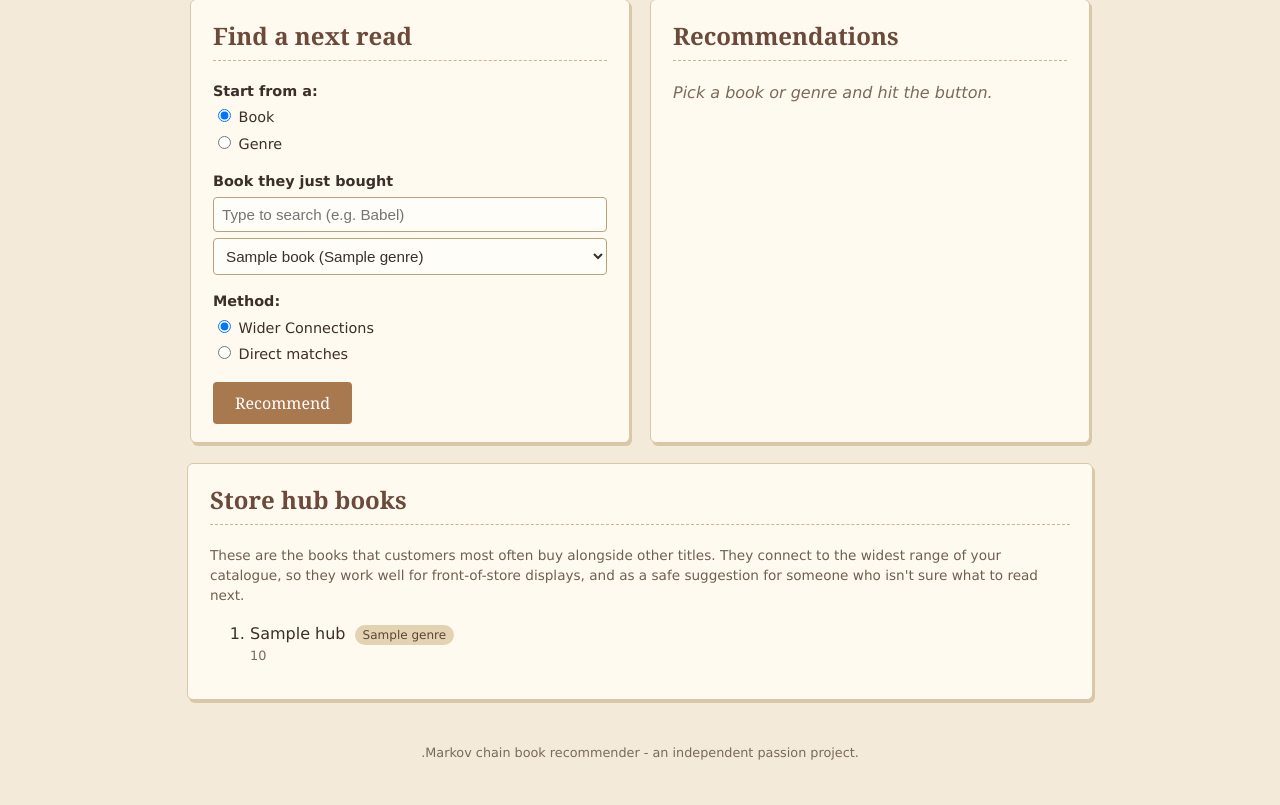
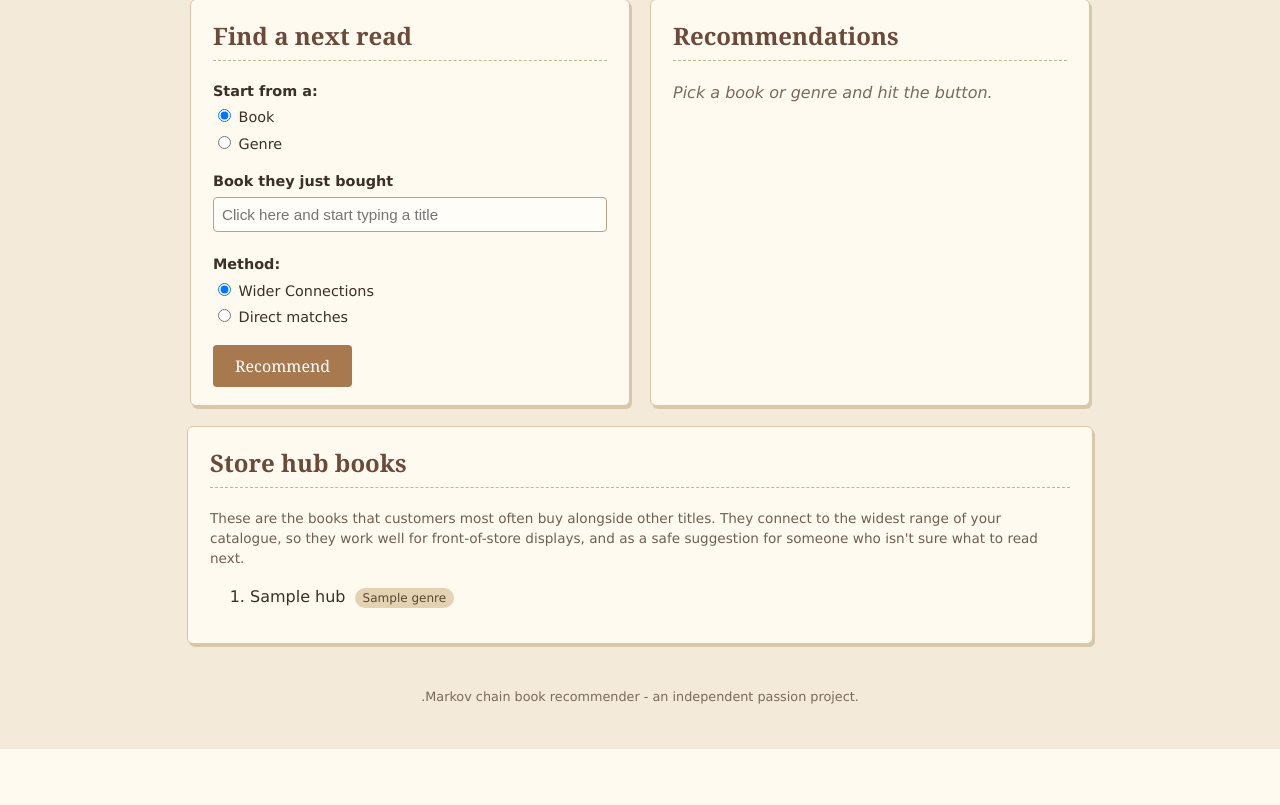
Before and after one commit to mahimathapa077/Markov-and-Margins, a Flask app: template templates/index.html in a window 1280 px wide. Shown: the part 180-985 px from the top of the page. After the commit the page ends 929 px from the top, so only its background shows below. Run offline with Flask 3, Linux system fonts and the light colour scheme; the template is opened without the code that fills it: most values are stand-ins (such as "Sample title", 1, 10 or a date in 2020).

Commit message:
add type-ahead book search and remove probabilities

```diff
--- a/static/script.js
+++ b/static/script.js
@@ -3,7 +3,8 @@
 
 var bookField = document.getElementById("book-field");
 var genreField = document.getElementById("genre-field");
-var bookSelect = document.getElementById("book-select");
+var bookSearch = document.getElementById("book-search");
+var bookOptions = document.getElementById("book-options").options;
 var genreSelect = document.getElementById("genre-select");
 var recommendBtn = document.getElementById("recommend-btn");
 var statusText = document.getElementById("status");
@@ -20,7 +21,7 @@ function getRadioValue(name) {
   return null;
 }
 
-// show the book dropdown or the genre dropdown
+// show the book box or the genre dropdown
 function updateFields() {
   if (getRadioValue("pick_type") === "book") {
     bookField.style.display = "block";
@@ -34,6 +35,36 @@ function updateFields() {
 var typeRadios = document.getElementsByName("pick_type");
 for (var i = 0; i < typeRadios.length; i++) {
   typeRadios[i].addEventListener("change", updateFields);
+}
+
+// when you click the box, select the old text so typing replaces it
+bookSearch.addEventListener("focus", function () {
+  bookSearch.select();
+});
+
+// turn whatever is typed in the box into a book_id
+function findBookId() {
+  var typed = bookSearch.value.toLowerCase().trim();
+  if (typed === "") {
+    return null;
+  }
+
+  var matches = [];
+  for (var i = 0; i < bookOptions.length; i++) {
+    var title = bookOptions[i].value.toLowerCase();
+    if (title === typed) {
+      return bookOptions[i].getAttribute("data-id");  // exact match
+    }
+    if (title.indexOf(typed) !== -1) {
+      matches.push(bookOptions[i]);
+    }
+  }
+
+  // if only one book contains the typed text, use that one
+  if (matches.length === 1) {
+    return matches[0].getAttribute("data-id");
+  }
+  return null;
 }
 
 function showResults(data) {
@@ -58,22 +89,22 @@ function showResults(data) {
     tag.textContent = rec.genre;
     li.appendChild(tag);
 
-    var score = document.createElement("span");
-    score.className = "score";
-    score.textContent = "probability score: " + rec.score;
-    li.appendChild(score);
-
     resultsList.appendChild(li);
   }
 }
 
-recommendBtn.addEventListener("click", function () {
+function getRecommendations() {
   var pickType = getRadioValue("pick_type");
   var method = getRadioValue("method");
   var value;
 
   if (pickType === "book") {
-    value = bookSelect.value;
+    value = findBookId();
+    if (value === null) {
+      resultsList.innerHTML = "";
+      statusText.textContent = "Please pick a book from the list (start typing, then click a suggestion).";
+      return;
+    }
   } else {
     value = genreSelect.value;
   }
@@ -100,55 +131,13 @@ recommendBtn.addEventListener("click", function () {
       console.log(err);
       statusText.textContent = "Something went wrong, is the server running?";
     });
-});
-
-
-    // ---- search box: type to filter the book list ----
-    var bookSearch = document.getElementById("book-search");
-
-    // remember the full list of books once, when the page loads
-    var allBooks = [];
-    for (var k = 0; k < bookSelect.options.length; k++) {
-      allBooks.push({ value: bookSelect.options[k].value, text: bookSelect.options[k].text });
 }
 
-    function filterBooks() {
-      var typed = bookSearch.value.toLowerCase().trim();
-      bookSelect.innerHTML = "";
-      var count = 0;
+recommendBtn.addEventListener("click", getRecommendations);
 
-      for (var j = 0; j < allBooks.length; j++) {
-        if (allBooks[j].text.toLowerCase().indexOf(typed) !== -1) {
-          var opt = document.createElement("option");
-          opt.value = allBooks[j].value;
-          opt.textContent = allBooks[j].text;
-          bookSelect.appendChild(opt);
-          count++;
-        }
-      }
-
-      if (count === 0) {
-        var none = document.createElement("option");
-        none.value = "";
-        none.textContent = "No matching books";
-        bookSelect.appendChild(none);
-      }
-
-      // show a few rows while typing so the matches are visible
-      if (typed !== "" && count > 1) {
-        bookSelect.size = Math.min(count, 6);
-      } else {
-        bookSelect.size = 1;
-      }
-
-      bookSelect.selectedIndex = 0;  // pick the first match automatically
-    }
-
-    bookSearch.addEventListener("input", filterBooks);
-
-    // pressing Enter in the search box = clicking Recommend
+// pressing Enter in the book box = clicking Recommend
 bookSearch.addEventListener("keydown", function (e) {
   if (e.key === "Enter") {
-        recommendBtn.click();
+    getRecommendations();
   }
 });
--- a/templates/index.html
+++ b/templates/index.html
@@ -26,12 +26,12 @@
 
       <div class="field" id="book-field">
         <label for="book-select">Book they just bought</label>
-   <input type="text" id="book-search" placeholder="Type to search (e.g. Babel)" autocomplete="off">
-        <select id="book-select">
-          {% for book in books %}
-          <option value="{{ book.book_id }}">{{ book.title }} ({{ book.genre }})</option>
-          {% endfor %}
-        </select>
+     <input type="text" id="book-search" list="book-options" placeholder="Click here and start typing a title" autocomplete="off">
+   <datalist id="book-options">
+     {% for book in books %}
+     <option value="{{ book.title }}" data-id="{{ book.book_id }}">{{ book.genre }}</option>
+     {% endfor %}
+   </datalist>
       </div>
 
       <div class="field" id="genre-field" style="display: none;">
@@ -65,7 +65,7 @@
     <p class="small">These are the books that customers most often buy alongside other titles. They connect to the widest range of your catalogue, so they work well for front-of-store displays, and as a safe suggestion for someone who isn't sure what to read next.</p>
     <ol>
       {% for hub in hubs %}
-      <li>{{ hub.title }} <span class="genre-tag">{{ hub.genre }}</span> <span class="score">{{ hub.score }}</span></li>
+      <li>{{ hub.title }} <span class="genre-tag">{{ hub.genre }}</span></li>
       {% endfor %}
     </ol>
   </section>
```
Lines whose indentation alone changed are shown as unchanged.
